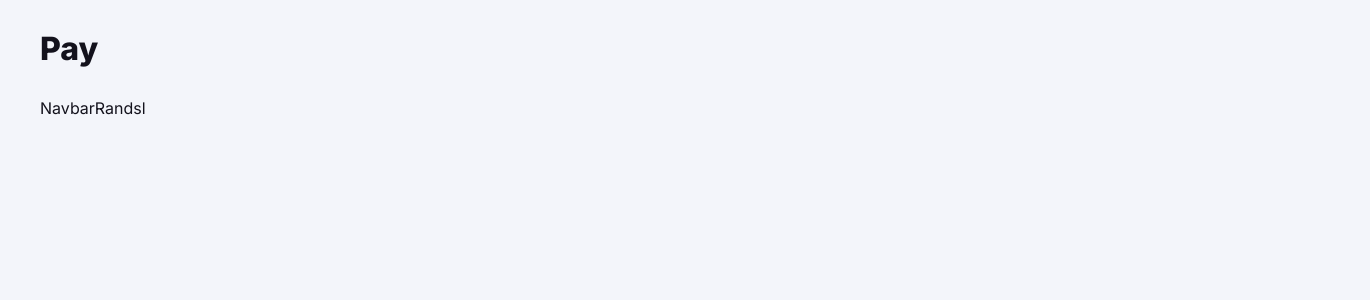
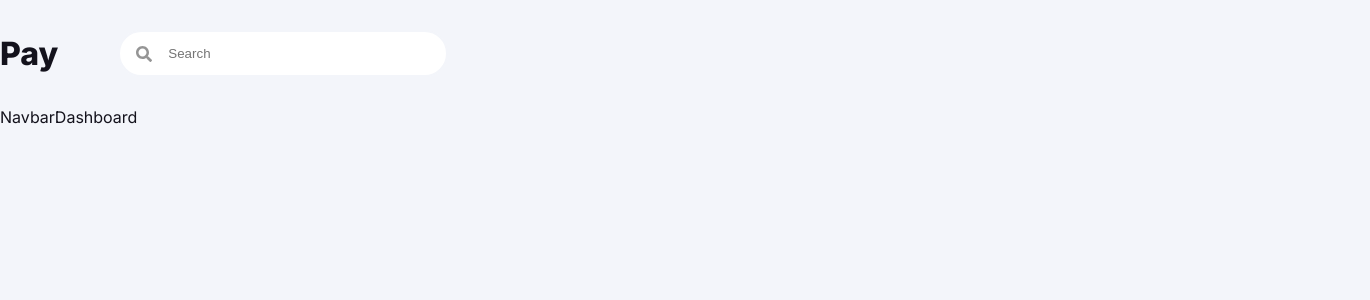
Before and after one commit to randalmaia/pay-dashboard, a Next.js app: page / in a window 1280 px wide. Shown: the top 300 px of the page, 1370 px wide, since content can reach past the window. Built offline with nearby package versions, Linux system fonts and the light colour scheme.

Commit message:
feature(dashboard): inputSerach component

```diff
--- a/components/Header/index.tsx
+++ b/components/Header/index.tsx
@@ -1,10 +1,12 @@
 import Logo from "../Logo";
+import InputSearch from "../InputSearch";
 
 import Styles from "./styles";
 
 const Header = () => (
   <Styles.Header>
     <Logo />
+    <InputSearch />
   </Styles.Header>
 );
 
--- a/components/Header/styles.ts
+++ b/components/Header/styles.ts
@@ -2,8 +2,13 @@ import styled from "styled-components";
 
 const Header = styled.header`
   display: flex;
+  align-items: center;
   width: 100%;
   padding: 30px 0;
+
+  h1 {
+    margin-right: 60px;
+  }
 `;
 
 export default { Header };
--- /dev/null
+++ b/components/InputSearch/index.tsx
@@ -0,0 +1,13 @@
+import { FaSearch } from "react-icons/fa";
+import Styles from "./styles";
+
+const InputSearch = () => (
+  <Styles.Wrapper>
+    <Styles.Input placeholder="Search" />
+    <Styles.Icon>
+      <FaSearch size={16} />
+    </Styles.Icon>
+  </Styles.Wrapper>
+);
+
+export default InputSearch;
--- /dev/null
+++ b/components/InputSearch/styles.ts
@@ -0,0 +1,43 @@
+import styled from "styled-components";
+import Theme from "../../styles/Theme";
+
+const Wrapper = styled.div`
+  position: relative;
+`;
+
+const Icon = styled.div`
+  position: absolute;
+  top: 16px;
+  left: 18px;
+  z-index: 1;
+  color: #959595;
+  transition: 0.3s;
+`;
+
+const Input = styled.input`
+  padding: 14px 14px 14px 48px;
+  border: 2px solid ${Theme.colors.background};
+  border-radius: 32px;
+  outline: none;
+  transition: 0.3s;
+  width: 264px;
+  display: block;
+  position: relative;
+  top: 0;
+  left: 0;
+  z-index: 0;
+
+  &:hover {
+    border: 2px solid #959595;
+  }
+
+  &:focus {
+    border: 2px solid ${Theme.colors.primary};
+  }
+
+  &:focus + ${Icon} {
+    color: ${Theme.colors.primary};
+  }
+`;
+
+export default { Wrapper, Icon, Input };
--- a/components/Layout/styles.ts
+++ b/components/Layout/styles.ts
@@ -3,7 +3,7 @@ import styled from "styled-components";
 const Layout = styled.div`
   display: flex;
   flex-wrap: wrap;
-  width: 1200px;
+  width: 1370px;
   margin: 0 auto;
 `;
 
--- a/package.json
+++ b/package.json
@@ -12,6 +12,7 @@
     "next": "10.1.3",
     "react": "17.0.2",
     "react-dom": "17.0.2",
+    "react-icons": "^4.2.0",
     "styled-components": "^5.2.3"
   },
   "devDependencies": {
--- a/pages/index.tsx
+++ b/pages/index.tsx
@@ -13,7 +13,7 @@ const Home = () => (
       />
     </Head>
 
-    <Layout>Randsl</Layout>
+    <Layout>Dashboard</Layout>
   </div>
 );
 
```
Also changed, not shown: 1 other file (tests, documents, lock files or other folders).
